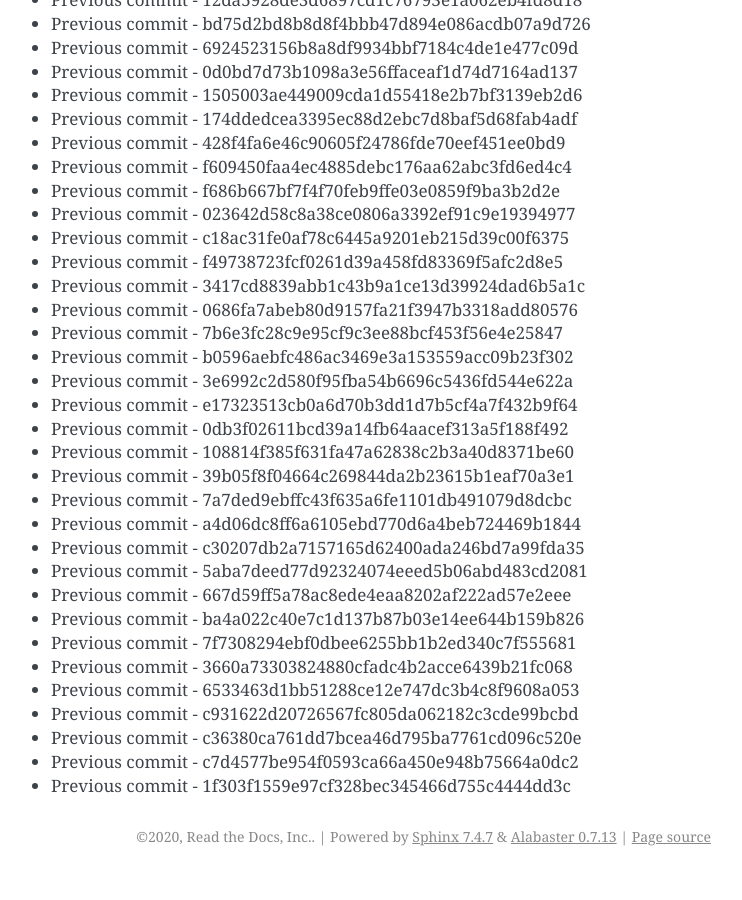
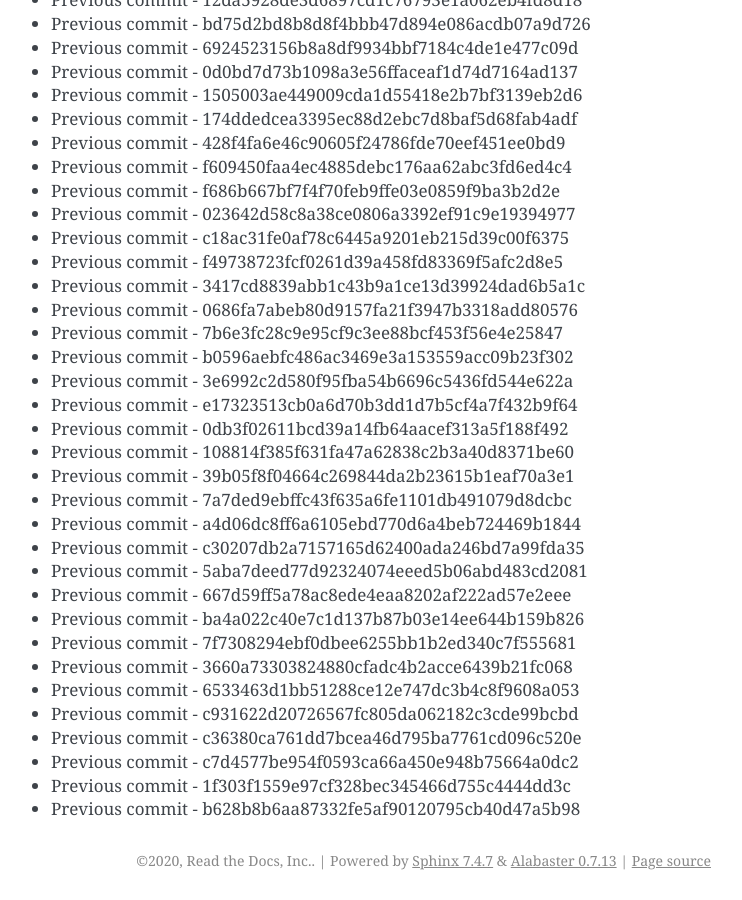
Before and after one commit to readthedocs/rtd-git-stresstest, a Sphinx documentation site: the page built from docs/updates.rst, in a window 1280 px wide and 900 px high, scrolled down 27165 px. Shown: the whole window, without its empty margins (399-1141 px from the left). Built offline with Sphinx 7.4.7, drawn with Linux system fonts in a browser that asks for light colours; before the commit the page ends 28041 px from its top, so only the background shows below that.

Commit message:
Generating commit from previous: b628b8b6aa87332fe5af90120795cb40d47a5b98

```diff
--- a/docs/updates.rst
+++ b/docs/updates.rst
@@ -1173,3 +1173,4 @@ It can be tested for any performance characteristics.
 * Previous commit - c36380ca761dd7bcea46d795ba7761cd096c520e
 * Previous commit - c7d4577be954f0593ca66a450e948b75664a0dc2
 * Previous commit - 1f303f1559e97cf328bec345466d755c4444dd3c
+* Previous commit - b628b8b6aa87332fe5af90120795cb40d47a5b98
```
